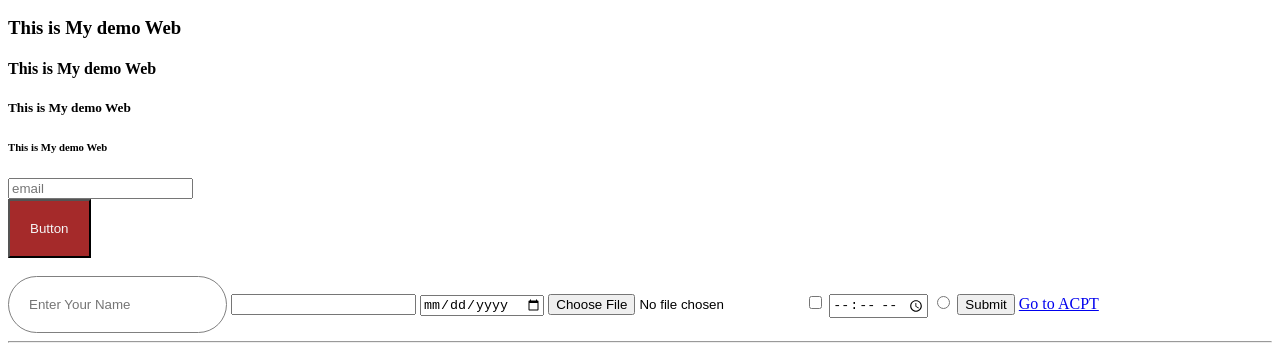
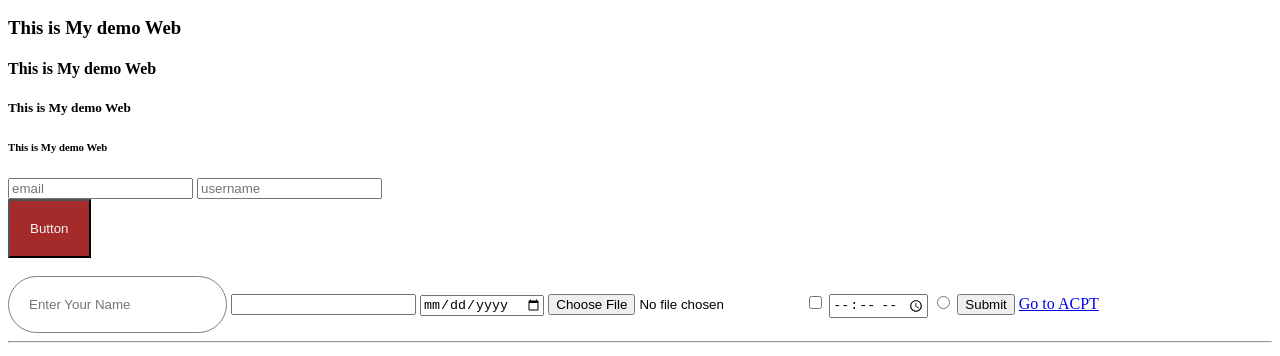
Before and after one commit to MohamedIjlal27/amd4-basic-web, a plain HTML site: page index.html in a window 1280 px wide. Shown: the part 112-468 px from the top of the page. Drawn offline with Linux system fonts and the light colour scheme.

Commit message:
usernametag

```diff
--- a/index.html
+++ b/index.html
@@ -15,6 +15,7 @@
     <h6>This is My demo Web</h6>
 
     <input type="email" placeholder="email" />
+    <input type="text" placeholder="username" />
 
     <br />
     <button class="btn">Button</button>
```
